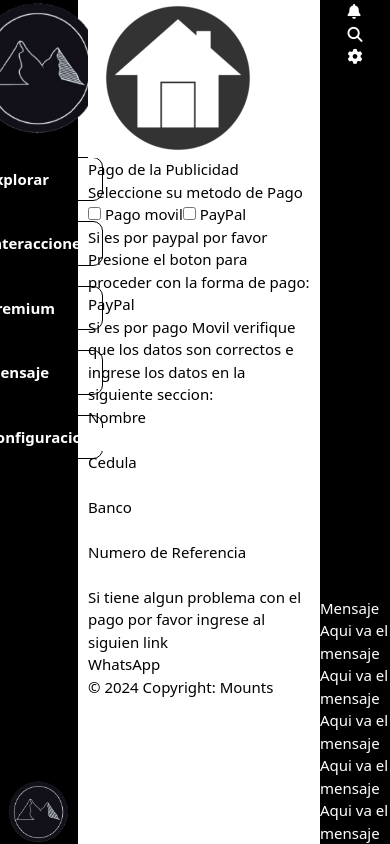
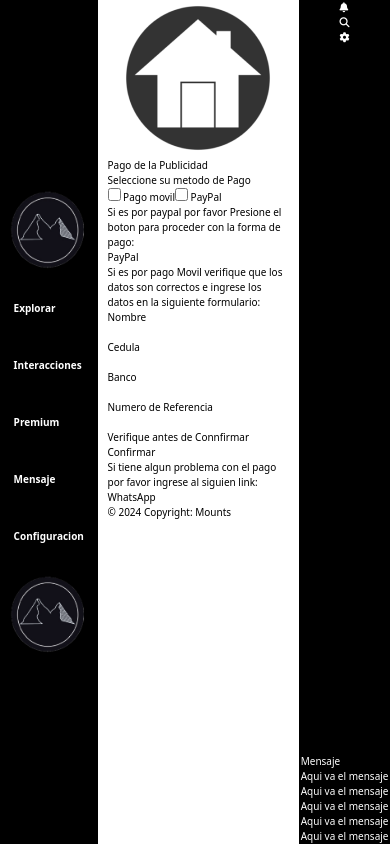
Before and after one commit to rjalvarez27/Red_Social_Frontend, a React (Vite) app in the folder frontend/: page /payments in a window 390 px wide. Built offline with nearby package versions, Linux system fonts and the light colour scheme.

Commit message:
update css
responsive pages

```diff
--- a/frontend/src/pages/Payments.jsx
+++ b/frontend/src/pages/Payments.jsx
@@ -5,12 +5,12 @@ import '../styles/general.css'
 
 export function Payments() {
     return (
-        <div className="general-body">
+        <div>
             <div className="general-content">
                 <div className="general-box1">
-                    <div className="general-part1 ">
-                        <img src="../src/img/principales/logo.png" alt="" className='w-[150px] my-[30px] relative justify-end' />
-                        <ol className='flex-col '>
+                    <img src="../src/img/principales/logo.png" alt="" className='w-[150px] my-[60px]' />
+                    <div className="general-part1">
+                        <ol className='flex flex-col '>
                             <li>Explorar</li>
                             <li >Interacciones</li>
                             <li >Premium</li>
@@ -18,53 +18,46 @@ export function Payments() {
                             <li >Configuracion</li>
                         </ol>
                     </div>
-                    <img src="../src/img/principales/logo.png" alt="" className='w-[150px] my-[60px]' />
+                    <img src="../src/img/principales/logo.png" alt="" className='w-[100px] my-[60px]' />
                 </div>
                 <div className="general-box2">
-                    <div className='flex-col w-[100%]'>
-                        <NavLink to="/" className="flex justify-end"><img src="../src/img/principales/home.png" alt="home" className="w-[60px] m-2" /></NavLink>
-                        <h1 className="text-3xl font-black m-2 text-center">Pago de la Publicidad</h1>
+                    <div className='flex-col'>
+                        <NavLink to="/" className="flex justify-end"><img src="../src/img/principales/home.png" alt="home" className="w-12 m-2" /></NavLink>
+                        <h1 className="text-3xl font-black  text-center m-1">Pago de la Publicidad</h1>
                     </div>
-                    <div className='flex-col w-[100%]'>
-                        <p className="text-xl m-3 text-start">Seleccione su metodo de Pago</p>
-                        <div className='flex-col text-lg text-start m-3'>
+                    <div className='flex-col text-center'>
+                        <p className="m-1 text-justify">Seleccione su metodo de Pago</p>
+                        <div className='flex-col w-full'>
                             <label className='m-2' >
                                 <input type="checkbox" name="basic" id="basic" className=' bg-white  hover:accent-black ' /> Pago movil</label>
                             <label className='m-2'>
                                 <input type="checkbox" name="Premiun" id="Premiun" className=' bg-white  hover:accent-black' /> PayPal</label>
                         </div>
                     </div>
-                    <div className='flex-col w-[100%] text-center '>
-                        <p className="text-lg m-3 text-start" >Si es por paypal por favor Presione el boton para proceder con la forma de pago:</p>
-                        <button className='text-blue-500 bg-yellow-300 w-[200px] m-3 p-2'>PayPal</button>
+                    <div className='flex-col text-center '>
+                        <p className=" m-1 text-justify" >Si es por paypal por favor Presione el boton para proceder con la forma de pago:</p>
+                        <button className='text-blue-500 bg-yellow-300 w-36 m-3 p-2 rounded-md'>PayPal</button>
+                        <p className="text-justify" >Si es por pago Movil verifique que los datos son correctos e ingrese los datos en la siguiente formulario:</p>
                     </div>
-                    <div className='flex-col w-[100%]'>
-                        <p className="text-lg m-3 text-center" >Si es por pago Movil verifique que los datos son correctos e ingrese los datos en la siguiente seccion:</p>
-                    </div>
-                    <div className='flex-col w-[100%]'>
-                        <h3 className="text-lg font-black">Nombre</h3>
-
-                        <label>
-                            <input type="text" className='flex  border border-gray-800 rounded-lg gap-2 p-1 shadow-lg bg-white ' name="name" id="name" />
-                        </label>
-                        <h3 className="text-lg font-black items-start ">Cedula</h3>
-                        <label>
+                    <div className='flex flex-col items-center '>
+                        <form action="" className=' flex flex-col text-center border border-gray-800 rounded-lg  p-4 shadow-lg bg-white'>
+                            <h3 className="text-sm font-black">Nombre</h3>
+                            <input type="text" className='flex border border-gray-800 rounded-lg gap-2 p-1 shadow-lg bg-white ' name="name" id="name" />
+                            <h3 className="text-sm font-black items-start ">Cedula</h3>
                             <input type="text" className='p-1 rounded-md text-center' name="name" id="name" />
-                        </label>
-                        <h3 className="text-lg font-black items-start ">Banco</h3>
-                        <label >
+                            <h3 className="text-sm font-black items-start ">Banco</h3>
                             <input type="text" className='p-1 rounded-md text-center' name="name" id="name" />
-                        </label>
-                        <h3 className="text-lg font-black items-start ">Numero de Referencia</h3>
-                        <label >
+                            <h3 className="text-sm font-black items-start ">Numero de Referencia</h3>
                             <input type="text" className='p-1 rounded-md text-center' name="name" id="name" />
-                        </label>
+                            <p className="text-xs">Verifique antes de Connfirmar</p>
+                            <button className='text-white bg-black  m-1 p-1 rounded-md'>Confirmar</button>
+                        </form>
                     </div>
                     <div className='flex-col w-[100%] text-center '>
-                    <p className="text-lg m-3 text-start">
-                        Si tiene algun problema con el pago por favor ingrese al siguien link
-                    </p>
-                    <button className='text-white bg-green-500 w-[200px] m-3 p-2'>WhatsApp</button>
+                        <p className="text-sm m-3 text-center">
+                            Si tiene algun problema con el pago por favor ingrese al siguien link:
+                        </p>
+                        <button className='text-white bg-green-500 w-36 m-3 p-2'>WhatsApp</button>
                     </div>
                     <div className="sticky top-[100vh] conten3">
                         <h1 className="text-sm text-center m-2 ">© 2024 Copyright: Mounts</h1>
@@ -78,7 +71,7 @@ export function Payments() {
                             <li className='m-2 text-3xl'><i className="fa-solid fa-gear"></i></li>
                         </ul>
                     </div>
-                    <div className='rates-part3'>
+                    <div className='general-part3'>
                         <h1>Mensaje</h1>
                         <p>Aqui va el mensaje</p>
                         <p>Aqui va el mensaje</p>
--- a/frontend/src/pages/membershipPay.jsx
+++ b/frontend/src/pages/membershipPay.jsx
@@ -2,12 +2,11 @@ import React from 'react'
 import { NavLink } from 'react-router-dom'
 export function MembershipPay() {
     return (
-        <div className="general-body">
         <div className="general-content">
             <div className="general-box1">
-                    <div className="general-part1 ">
-                        <img src="../src/img/principales/logo.png" alt="" className='w-[150px] my-[30px] relative justify-end' />
-                        <ol className='flex-col '>
+                <img src="../src/img/principales/logo.png" alt="" className='w-[150px] my-[60px]' />
+                <div className="general-part1">
+                    <ol className='flex flex-col '>
                         <li>Explorar</li>
                         <li >Interacciones</li>
                         <li >Premium</li>
@@ -15,61 +14,60 @@ export function MembershipPay() {
                         <li >Configuracion</li>
                     </ol>
                 </div>
-                    <img src="../src/img/principales/logo.png" alt="" className='w-[150px] my-[60px]' />
+                <img src="../src/img/principales/logo.png" alt="" className='w-[100px] my-[60px]' />
             </div>
             <div className="general-box2">
-                    <div className='flex-col w-[100%]'>
-                        <NavLink to="/" className="flex justify-end"><img src="../src/img/principales/home.png" alt="home" className="w-[60px] m-2" /></NavLink>
-                        <h1 className="text-3xl font-black m-2 text-center">Pago de la Membresia Premiun</h1>
+                <div className='flex-col'>
+                    <NavLink to="/" className="flex justify-end"><img src="../src/img/principales/home.png" alt="home" className="w-12 m-2" /></NavLink>
+                    <h1 className="text-3xl font-black  text-center m-1">Pago de la Membresia Premiun</h1>
                 </div>
-                    <div className='flex-col w-[100%]'>
-                        <p className="text-xl m-3 text-start">Seleccione su metodo de Pago</p>
-                        <div className='flex-col text-lg text-start m-3'>
+                <div className='flex-col text-center'>
+                    <p className="m-1 text-justify">Seleccione su metodo de Pago</p>
+                    <div className='flex-col w-full'>
                         <label className='m-2' >
                             <input type="checkbox" name="basic" id="basic" className=' bg-white  hover:accent-black ' /> Pago movil</label>
                         <label className='m-2'>
                             <input type="checkbox" name="Premiun" id="Premiun" className=' bg-white  hover:accent-black' /> PayPal</label>
                     </div>
                 </div>
-                    <div className='flex-col w-[100%] text-center '>
-                        <p className="text-lg m-3 text-start" >Si es por paypal por favor Presione el boton para proceder con la forma de pago:</p>
-                        <button className='text-blue-500 bg-yellow-300 w-[200px] m-3 p-2'>PayPal</button>
+                <div className='flex-col text-center '>
+                    <p className=" m-1 text-justify" >Si es por paypal por favor Presione el boton para proceder con la forma de pago:</p>
+                    <button className='text-blue-500 bg-yellow-300 w-36 m-3 p-2 rounded-md'>PayPal</button>
+                    <p className="text-justify" >Si es por pago Movil verifique que los datos son correctos e ingrese los datos en la siguiente formulario:</p>
                 </div>
-                    <div>
-                        <p className="text-lg m-3 text-start" >Si es por pago Movil verifique que los datos son correctos e ingrese los datos en la siguiente seccion:</p>
-                        <h3 className="text-lg font-black items-start ">Nombre</h3>
-                        <label className='flex  border border-gray-800 rounded-lg gap-2 p-1 shadow-lg bg-white '>
+                <div className='flex flex-col items-center '>
+                    <form action="" className=' flex flex-col text-center border border-gray-800 rounded-lg  p-4 shadow-lg bg-white'>
+                        <h3 className="text-sm font-black">Nombre</h3>
+                        <input type="text" className='flex border border-gray-800 rounded-lg gap-2 p-1 shadow-lg bg-white ' name="name" id="name" />
+                        <h3 className="text-sm font-black items-start ">Cedula</h3>
                         <input type="text" className='p-1 rounded-md text-center' name="name" id="name" />
-                        </label>
-                        <h3 className="text-lg font-black items-start ">Cedula</h3>
-                        <label className='flex  border border-gray-800 rounded-lg gap-2 p-1 shadow-lg bg-white '>
+                        <h3 className="text-sm font-black items-start ">Banco</h3>
                         <input type="text" className='p-1 rounded-md text-center' name="name" id="name" />
-                        </label>
-                        <h3 className="text-lg font-black items-start ">Banco</h3>
-                        <label className='flex  border border-gray-800 rounded-lg gap-2 p-1 shadow-lg bg-white '>
+                        <h3 className="text-sm font-black items-start ">Numero de Referencia</h3>
                         <input type="text" className='p-1 rounded-md text-center' name="name" id="name" />
-                        </label>
-                        <h3 className="text-lg font-black items-start ">Numero de Referencia</h3>
-                        <label className='flex  border border-gray-800 rounded-lg gap-2 p-1 shadow-lg bg-white '>
-                            <input type="text" className='p-1 rounded-md text-center' name="name" id="name" onChange={(e) => setData({ ...data, name: e.target.value })} />
-                        </label>
+                        <p className="text-xs">Verifique antes de Connfirmar</p>
+                        <button className='text-white bg-black  m-1 p-1 rounded-md'>Confirmar</button>
+                    </form>
                 </div>
                 <div className='flex-col w-[100%] text-center '>
-                    <p className="text-lg m-3 text-start">
-                        Si tiene algun problema con el pago por favor ingrese al siguien link
+                    <p className="text-sm m-3 text-center">
+                        Si tiene algun problema con el pago por favor ingrese al siguien link:
                     </p>
-                    <button className='text-white bg-green-500 w-[200px] m-3 p-2'>WhatsApp</button>
+                    <button className='text-white bg-green-500 w-36 m-3 p-2'>WhatsApp</button>
+                </div>
+                <div className="sticky top-[100vh] conten3">
+                    <h1 className="text-sm text-center m-2 ">© 2024 Copyright: Mounts</h1>
                 </div>
             </div>
             <div className="general-box3">
                 <div className="flex justify-center w-[100%] ">
                     <ul className='flex m-5'>
-                            <li className='m-2 text-3xl'><i class="fa-solid fa-bell"></i></li>
-                            <li className='m-2 text-3xl'><i class="fa-solid fa-magnifying-glass"></i></li>
-                            <li className='m-2 text-3xl'><i class="fa-solid fa-gear"></i></li>
+                        <li className='m-2 text-3xl'><i className="fa-solid fa-bell"></i></li>
+                        <li className='m-2 text-3xl'><i className="fa-solid fa-magnifying-glass"></i></li>
+                        <li className='m-2 text-3xl'><i className="fa-solid fa-gear"></i></li>
                     </ul>
                 </div>
-                    <div className='rates-part3'>
+                <div className='general-part3'>
                     <h1>Mensaje</h1>
                     <p>Aqui va el mensaje</p>
                     <p>Aqui va el mensaje</p>
@@ -79,6 +77,5 @@ export function MembershipPay() {
                 </div>
             </div>
         </div>
-        </div>
     );
 }
--- a/frontend/src/pages/ratesP.jsx
+++ b/frontend/src/pages/ratesP.jsx
@@ -6,11 +6,11 @@ export function Rates() {
 
 
     return (
-        <div className="general-body">
+        <div>
             <div className="general-content">
-                <div className="general-box1">
+                <div className="general-box1 z-0">
+                    <img src="../src/img/principales/logo.png" alt="" className='w-[150px] my-[60px]' />
                     <div className="general-part1 ">
-                        <img src="../src/img/principales/logo.png" alt="" className='w-[150px] my-[30px] relative justify-end'/>
                         <ol className='flex-col '>
                             <li>Explorar</li>
                             <li >Interacciones</li>
@@ -19,11 +19,11 @@ export function Rates() {
                             <li >Configuracion</li>
                         </ol>
                     </div>
-                    <img src="../src/img/principales/logo.png" alt="" className='w-[150px] my-[60px]' />
+                    <img src="../src/img/principales/logo.png" alt="" className='w-[100px] my-[60px]' />
                 </div>
-                <div className="general-box2">
+                <div className="general-box2 z-40">
                     <div className='flex-col w-[100%]'>
-                        <NavLink to="/" className="flex justify-end"><img src="../src/img/principales/home.png" alt="home" className="w-[60px] m-2" /></NavLink>
+                        <NavLink to="/" className="flex justify-end"><img src="../src/img/principales/home.png" alt="home" className="w-12 m-2" /></NavLink>
                         <h1 className="text-3xl font-black m-2 text-center">Tarifas de Publicidad</h1>
                     </div>
                     <div className='flex'>
@@ -58,12 +58,12 @@ export function Rates() {
                                 </tr>
                                 <tr className="border-b-2">
                                     <th>Precio</th>
-                                <td className='font-bold'>25$</td>
-                                <td className='font-bold'>27$</td>
+                                    <td className='font-bold'>5$</td>
+                                    <td className='font-bold'>7$</td>
                                 </tr>
                                 <tr className="border-b-2">
                                     <th>Seleccione el tipo de Plan</th>
-                                <td ><input type="checkbox" name="basic" id="basic" className=' bg-white  hover:accent-black '/></td>
+                                    <td ><input type="checkbox" name="basic" id="basic" className=' bg-white  hover:accent-black ' /></td>
                                     <td><input type="checkbox" name="Premiun" id="Premiun" className=' bg-white  hover:accent-black' /></td>
                                 </tr>
                             </tbody>
@@ -79,12 +79,12 @@ export function Rates() {
                         <h1 className="text-sm text-center m-2 ">© 2024 Copyright: Mounts</h1>
                     </div>
                 </div>
-                <div className="general-box3">
-                    <div className= "flex justify-center w-[100%] ">
+                <div className="general-box3 z-0">
+                    <div className="flex justify-center w-[100%] ">
                         <ul className='flex m-5'>
-                            <li className='m-2 text-3xl'><i class="fa-solid fa-bell"></i></li>
-                            <li className='m-2 text-3xl'><i class="fa-solid fa-magnifying-glass"></i></li>
-                            <li className='m-2 text-3xl'><i class="fa-solid fa-gear"></i></li>
+                            <li className='m-2 text-3xl'><i className="fa-solid fa-bell"></i></li>
+                            <li className='m-2 text-3xl'><i className="fa-solid fa-magnifying-glass"></i></li>
+                            <li className='m-2 text-3xl'><i className="fa-solid fa-gear"></i></li>
                         </ul>
                     </div>
                     <div className='general-part3'>
--- a/frontend/src/styles/general.css
+++ b/frontend/src/styles/general.css
@@ -1,21 +1,12 @@
-.general-body{
+/* Base de Paginas en geenral */
+
+.general-content{
     width: 100vw;
     height: 100vh;
     display: flex;
+    flex-direction: row;
     justify-content: center;
     align-items: center;
-
-}
-
-.general-content{
-    width: 100vw;
-    height: 100%;
-    display: flex;
-    flex-direction: row;
-    position: relative;
-    justify-content: center;
-    align-items: center;
-
 }
 
 .general-box1{
@@ -27,7 +18,6 @@
     color: white;
     justify-content: center;
     align-items: center;
-    justify-content: space-between;
 }
 
 ol li{
@@ -71,15 +61,32 @@ ol li:hover {
 /* Responsive*/
 
 @media screen and (max-width:750px){
-    html{
-        font-size: 15px;
+    *{
+        font-size: 11px;
+    }
+    .general-box1{
+        width: 25%;
+    }
+    .general-box2{
+        width: 50%;
+    }
+    .general-box3{
+        width: 25%;
+    }
+}
+
+@media screen and (max-width:580px){
+    *{
+        font-size: 10px;
+    }
+    .general-box1{
+        width: 25%;
+    }
+    .general-box2{
+        width: 50%;
+    }
+    .general-box3{
+        width: 25%;
     }
 
 }
-
-@media screen and (max-width:580px){
-    html{
-        font-size: 15px;
-    }
-
-}
```
Lines whose indentation alone changed are shown as unchanged.
